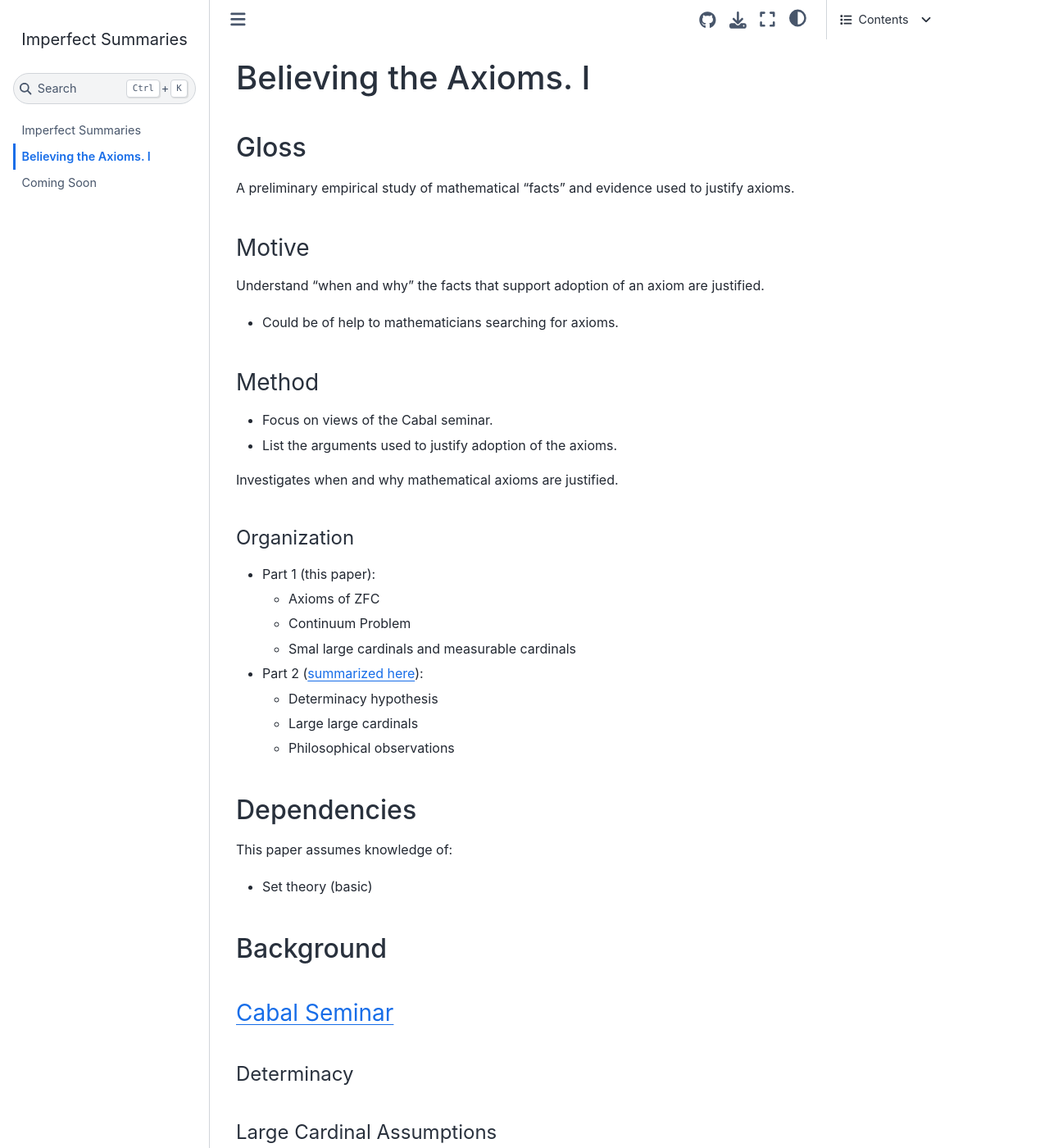
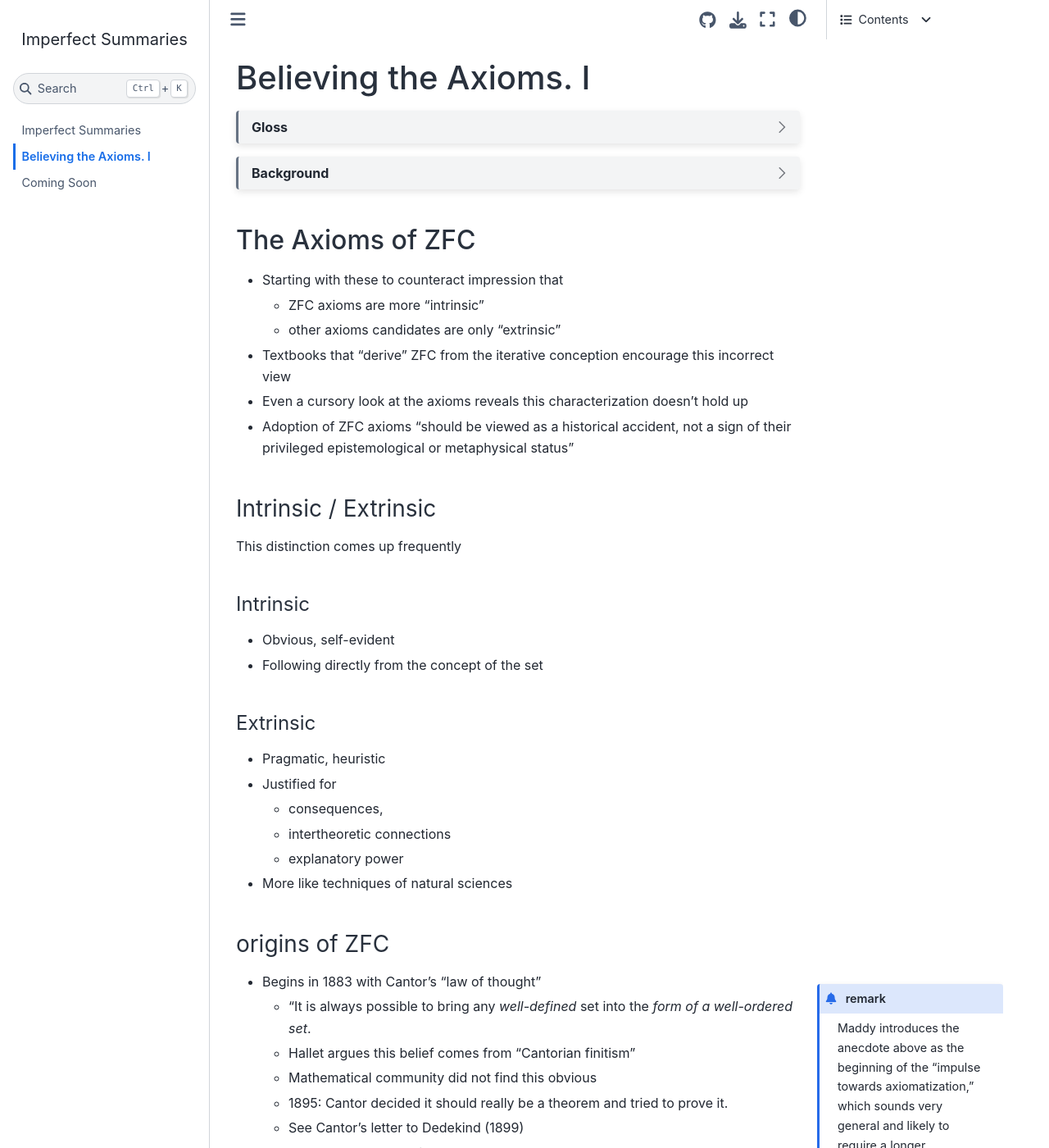
Before and after one commit to gramlogic/summaries, a Jupyter Book: the page built from maddy1988believing.md, in a window 1280 px wide and 1400 px high. Shown: the whole window at 82% size. Built offline with Jupyter Book 1.0.4 settings and Sphinx 7.4.7 and the Sphinx Book theme 1.1.4, drawn with Linux system fonts in a browser that asks for light colours.

`````diff
--- a/maddy1988believing.md
+++ b/maddy1988believing.md
@@ -1,40 +1,38 @@
 # Believing the Axioms. I
 
-## Gloss
+````{dropdown} Gloss
 A preliminary empirical study of mathematical "facts" and evidence used to justify axioms.
-
-### Motive
+```{tabbed} Motive
 Understand "when and why" the facts that support adoption of an axiom are justified.
 * Could be of help to mathematicians searching for axioms.
-
-### Method
+```
+```{tabbed} Method
+Investigates when and why mathematical axioms are justified.
 * Focus on views of the Cabal seminar.
 * List the arguments used to justify adoption of the axioms.
+```
+```{tabbed} Organization
+Part 1 (this paper):
+* Axioms of ZFC
+* Continuum Problem
+* Small large cardinals and measurable cardinals
 
-Investigates when and why mathematical axioms are justified.
-
-#### Organization
-* Part 1 (this paper):
-    * Axioms of ZFC
-    * Continuum Problem
-    * Smal large cardinals and measurable cardinals
-* Part 2 ([summarized here](maddy1988believing2.md)):
-    * Determinacy hypothesis
-    * Large large cardinals
-    * Philosophical observations
-
-## Dependencies
+Part 2 ([summarized here](maddy1988believing2.md)):
+* Determinacy hypothesis
+* Large large cardinals
+* Philosophical observations
+```
+```{tabbed} Dependencies
 This paper assumes knowledge of:
 * Set theory (basic)
-
-## Background
-
-### [Cabal Seminar](https://en.wikipedia.org/wiki/Cabal_(set_theory))
-
-#### Determinacy
-
-#### Large Cardinal Assumptions
-
+```
+````
+```{dropdown} Background
+TODO:
+* [Cabal Seminar](https://en.wikipedia.org/wiki/Cabal_(set_theory))
+* Determinacy
+* Large Cardinal Assumptions
+```
 ## The Axioms of ZFC
 * Starting with these to counteract impression that
     * ZFC axioms are more "intrinsic"
`````
